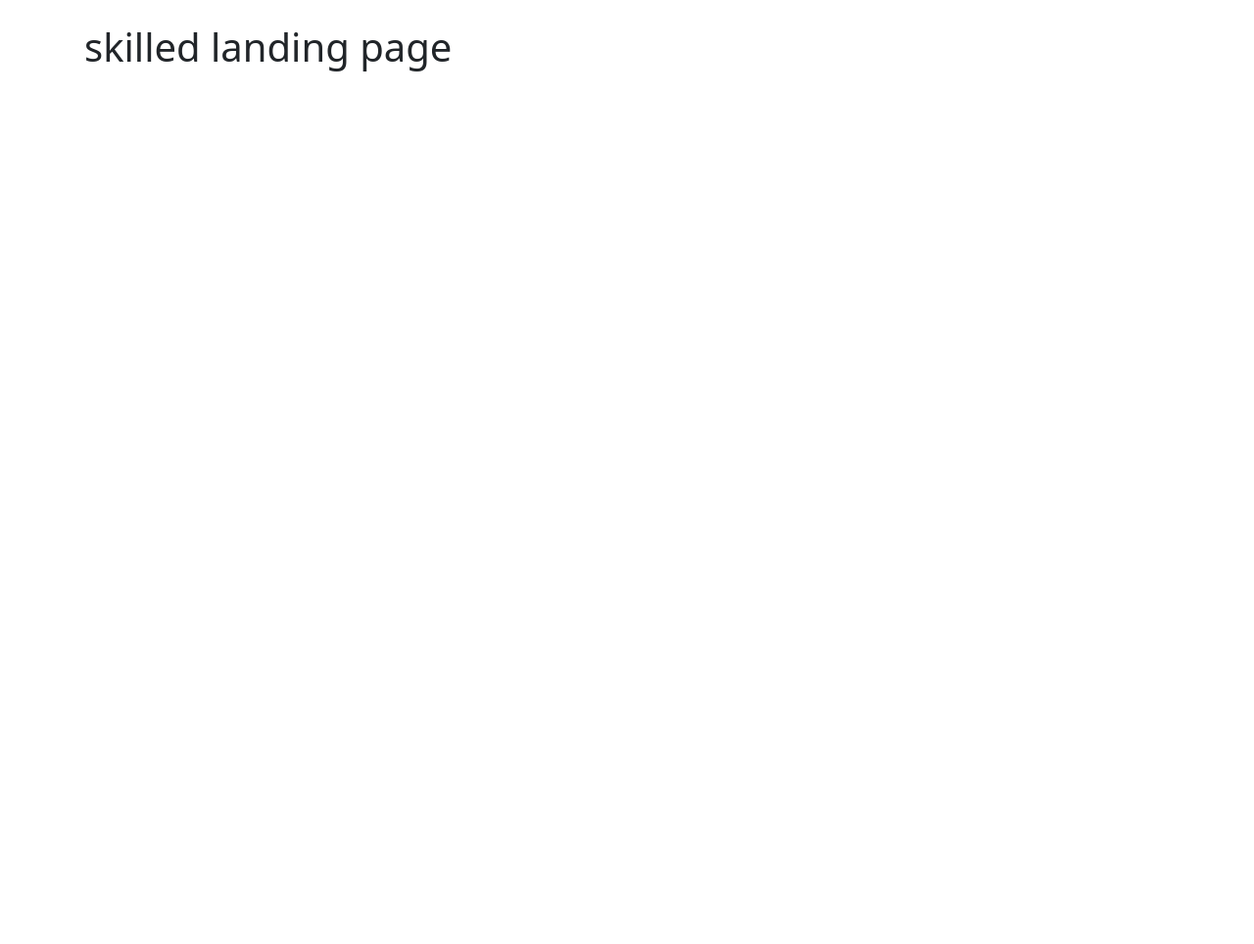
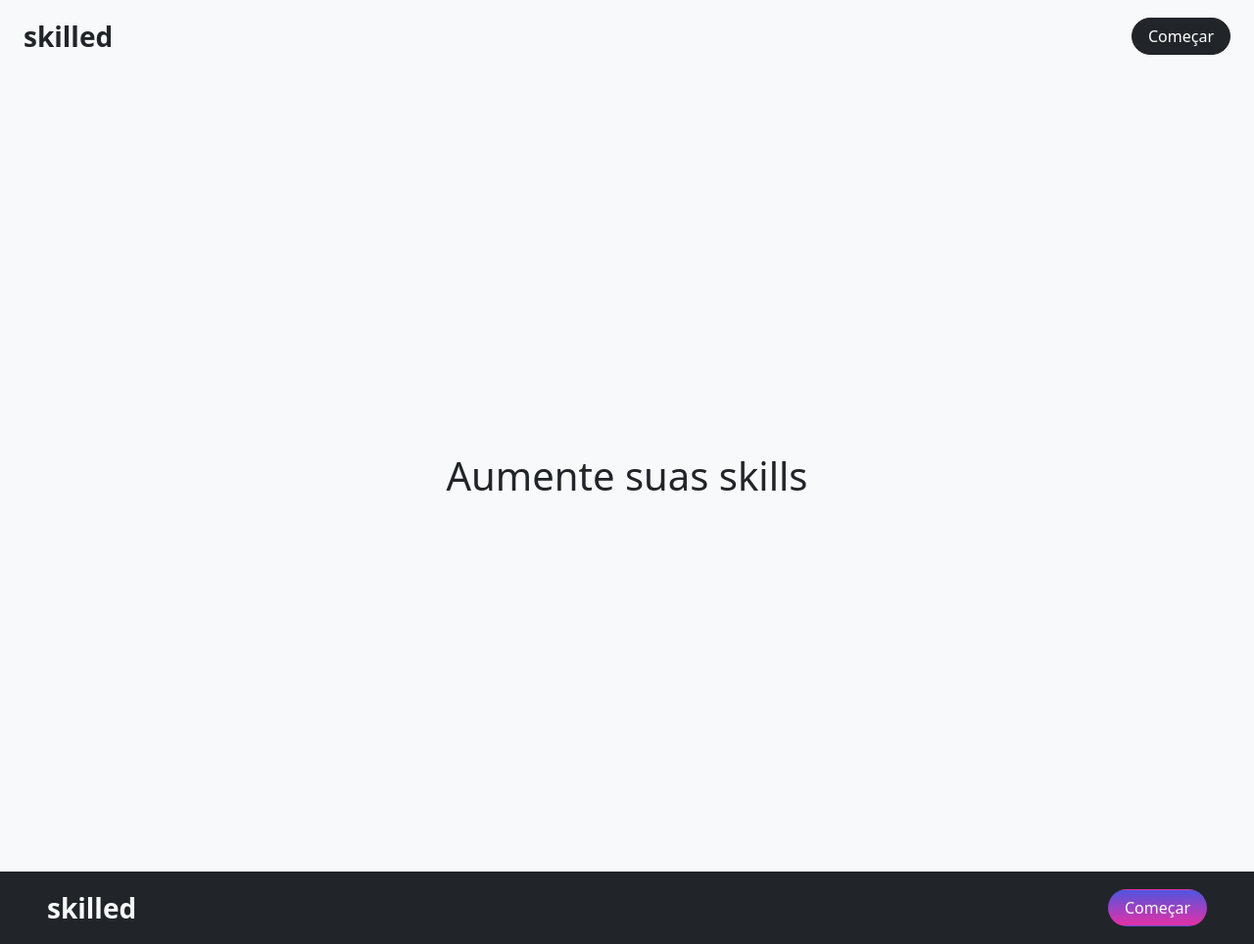
Before and after one commit to Anna-Luiza-Gusmao/skilled-e-learning-lp, a website built with Vite: page src/index.html in a window 1280 px wide. Shown: the whole page at 98% size. Before the commit the page ends 800 px from the top, so only its background shows below. Built offline with nearby package versions, Linux system fonts and the light colour scheme.

Commit message:
feat: navbar and footer

```diff
--- a/src/index.html
+++ b/src/index.html
@@ -7,9 +7,26 @@
     <title>skilled</title>
     <script type="module" src="./js/main.js"></script>
   </head>
-  <body>
-    <div class="container py-4 px-3 mx-auto">
-      <h1>skilled landing page</h1>
-    </div>
+
+  <body class="vh-100 bg-light">
+    <header>
+      <nav>
+        <ul class="d-flex justify-content-between align-items-center px-4 py-3 list-unstyled">
+          <li>
+            <a class="fw-bold text-decoration-none fs-3 text-dark" aria-current="page" href="/">skilled</a>
+          </li>
+          <li>
+            <button class="btn btn-dark rounded-pill px-3">Começar</button>
+          </li>
+        </ul>
+      </nav>
+    </header>
+    <main class="container d-flex flex-column justify-content-center align-items-center vh-100">
+      <h1>Aumente suas skills</h1>
+    </main>
+    <footer class="d-flex justify-content-between align-items-center px-sm-5 px-3 py-3 bg-dark">
+      <a class="fw-bold text-decoration-none fs-3 text-light" aria-current="page" href="/">skilled</a>
+      <button class="btn bg-gradient-secondary rounded-pill px-3 text-light">Começar</button>
+    </footer>
   </body>
 </html>
--- a/src/scss/styles.scss
+++ b/src/scss/styles.scss
@@ -1 +1,14 @@
 @import "bootstrap/scss/bootstrap";
+
+$blue-300: #4F55DF;
+$orange-300: #FF6D4C;
+$pink-400: #F12F9E;
+$pink-500: #E430A5;
+
+.bg-gradient-primary {
+  background: linear-gradient(180deg, var(--Orange-300, #FF6D4C) 0%, var(--Pink-400, #F12F9E) 100%);
+}
+
+.bg-gradient-secondary {
+  background: linear-gradient(180deg, var(--Blue-300, #4F55DF) 0%, var(--Pink-500, #E430A5) 100%);
+}
```
